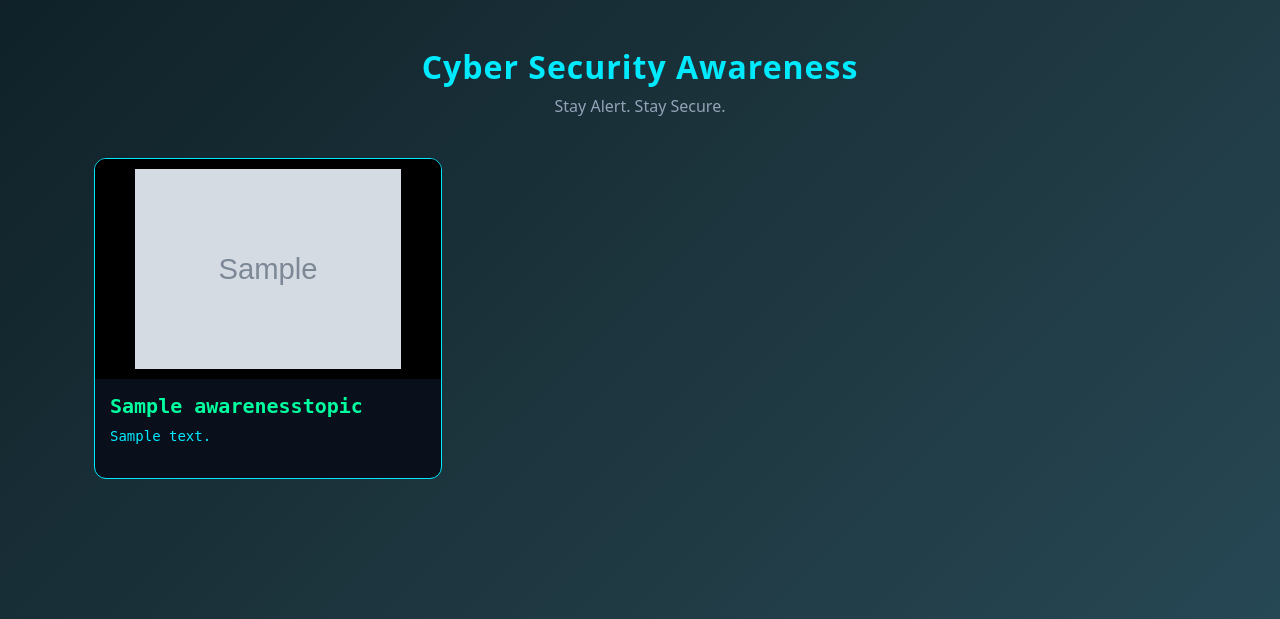
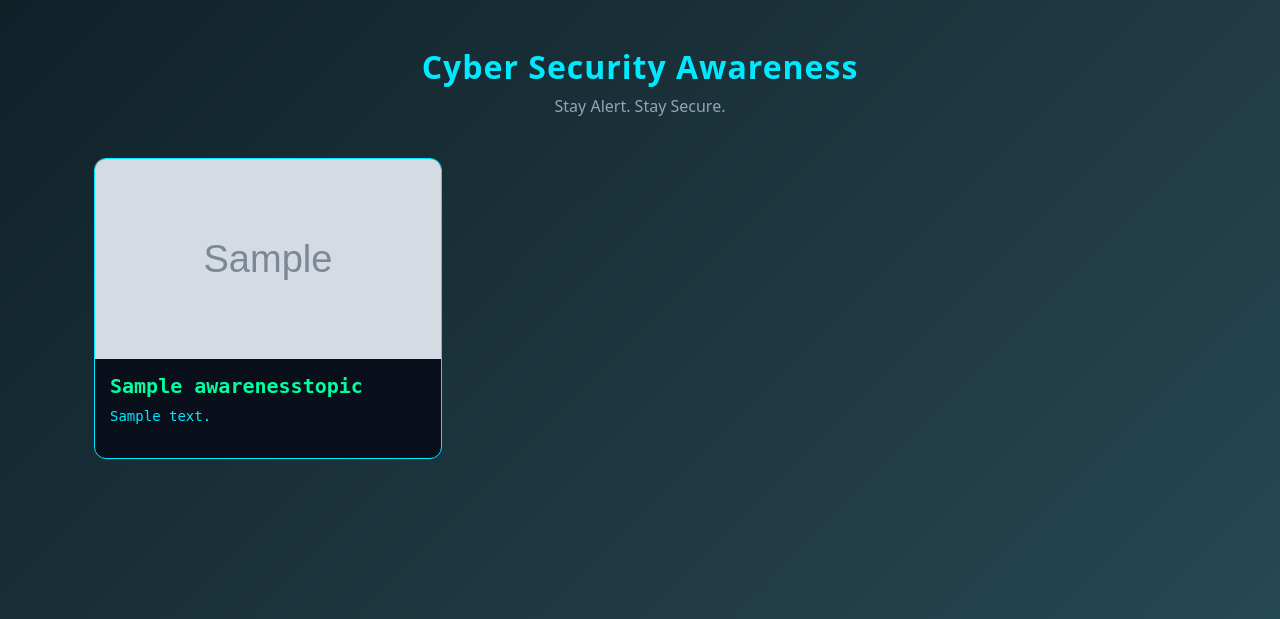
Before and after one commit to Rahul-Patil-Cybersec/CyberShield, a Django app: page /awareness/ in a window 1280 px wide. Shown: the part 56-675 px from the top of the page. Run offline with Django 5.2, Linux system fonts and the light colour scheme; tables that the repository leaves empty hold one stand-in row (values such as "Sample post"); grey boxes marked "Sample" are stand-in pictures.

Commit message:
awareness page fix

```diff
--- a/templates/core/awareness.html
+++ b/templates/core/awareness.html
@@ -25,7 +25,6 @@ color:#94a3b8;
 /* ===== CARD ===== */
 
 .awareness-card{
-
 background:#0a0f1c;
 border:1px solid #00eaff;
 border-radius:12px;
@@ -33,35 +32,23 @@ overflow:hidden;
 transition:0.3s;
 height:100%;
 position:relative;
-
 }
 
-/* HACKER GLOW HOVER */
-
 .awareness-card:hover{
-
 transform:translateY(-8px);
-
 box-shadow:
 0 0 10px #00eaff,
 0 0 20px #00eaff,
 0 0 40px rgba(0,234,255,0.5);
-
 border-color:#00ff9f;
-
 }
 
-/* IMAGE FIX — NO CUT */
+/* IMAGE */
 
 .awareness-card img{
-
 width:100%;
-height:auto;
-max-height:220px;
-object-fit:contain;
-background:black;
-padding:10px;
-
+height:200px;
+object-fit:cover;
 }
 
 /* BODY */
@@ -70,26 +57,21 @@ padding:10px;
 padding:15px;
 }
 
-/* HACKER TEXT */
-
 .awareness-body h5{
-
 color:#00ff9f;
 font-weight:600;
 font-family:monospace;
 }
 
 .awareness-body p{
-
 color:#00eaff;
 font-family:monospace;
 font-size:14px;
-
 }
 
-/* optional scan line effect */
+/* SCAN EFFECT */
+
 .awareness-card::after{
-
 content:"";
 position:absolute;
 top:0;
@@ -102,15 +84,11 @@ transparent,
 rgba(0,255,159,0.3),
 transparent
 );
-
 transition:0.5s;
-
 }
 
 .awareness-card:hover::after{
-
 left:100%;
-
 }
 
 </style>
@@ -135,8 +113,13 @@ left:100%;
 
 <div class="awareness-card">
 
-<!-- IMAGE FIX -->
+<!-- IMAGE SAFE -->
+
+{% if topic.image %}
 <img src="{{ topic.image.url }}" alt="{{ topic.title }}">
+{% else %}
+<img src="{% static 'images/security.jpg' %}">
+{% endif %}
 
 <div class="awareness-body">
 
@@ -150,6 +133,14 @@ left:100%;
 
 </div>
 
+{% empty %}
+
+<div class="text-center text-info">
+
+<h4>No Awareness Topics Available</h4>
+
+</div>
+
 {% endfor %}
 
 </div>
```
